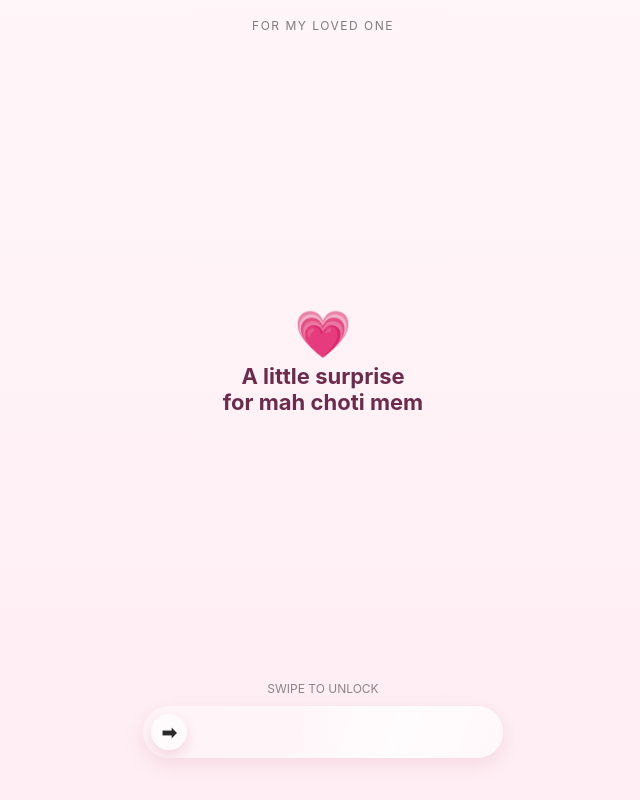
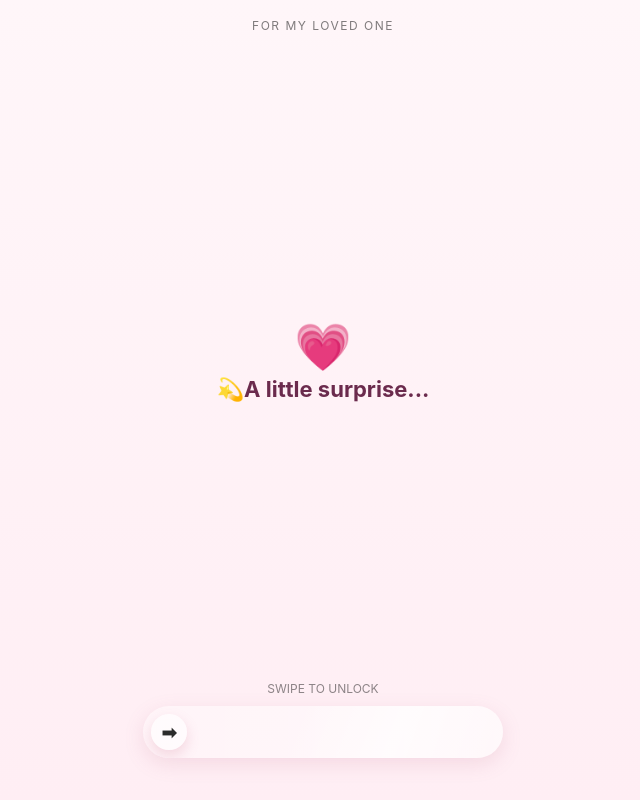
Before and after one commit to notcyan-dev/for-mah-choti_mem, a plain HTML site: page index.html in a window 1280 px wide. Shown: the whole page, without its empty margins (317-957 px from the left). Drawn offline with Linux system fonts and the light colour scheme.

Commit message:
Update index.html

```diff
--- a/index.html
+++ b/index.html
@@ -11,7 +11,7 @@
   <header class="top-text">FOR MY LOVED ONE</header>
   <section class="center-area">
     <div class="heart-emoji">💗</div>
-    <h1 class="title">A little surprise <br> for mah choti mem</h1>
+    <h1 class="title">💫A little surprise...</h1>
   </section>
   <footer class="unlock-area">
     <div class="swipe-label">SWIPE TO UNLOCK</div>
```
